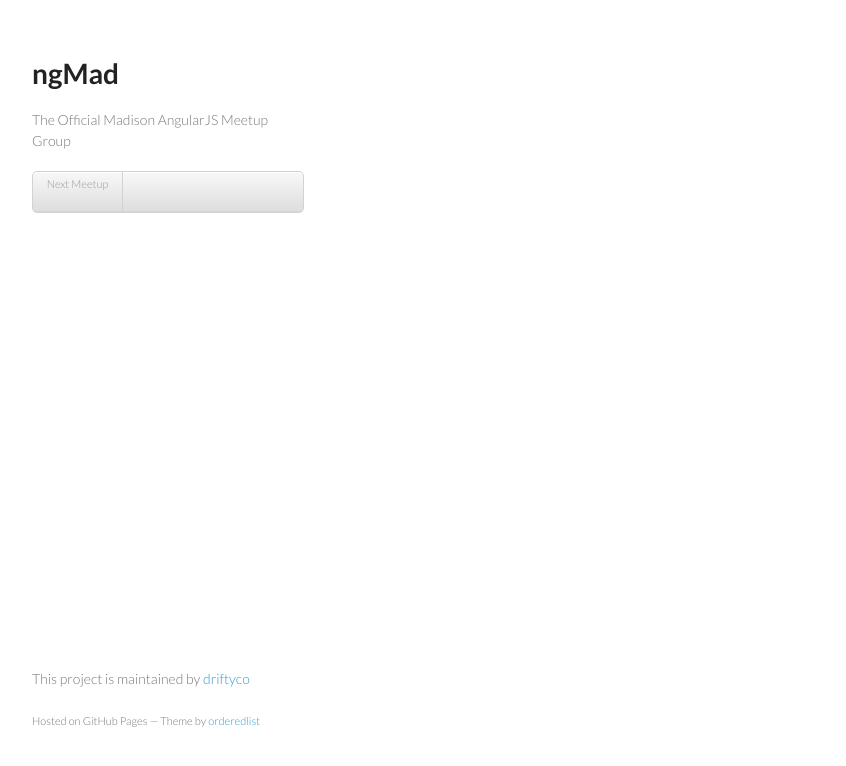
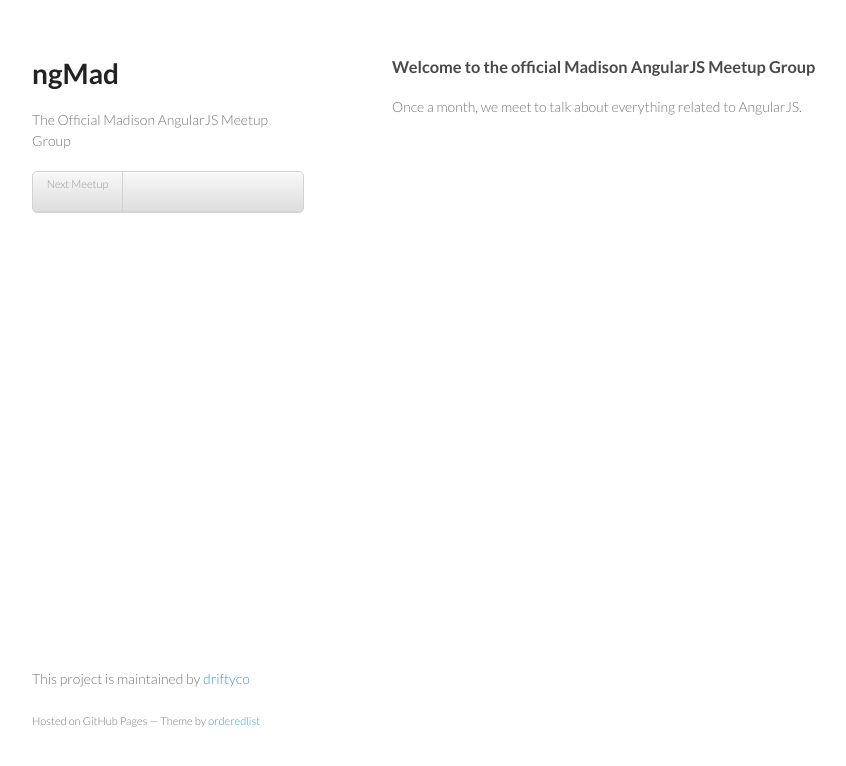
Before and after one commit to biddyweb/ngMad, a plain HTML site: page index.html in a window 1280 px wide. Shown: the whole page, without its empty margins (178-1024 px from the left). Drawn offline with Linux system fonts and the light colour scheme.

Commit message:
Update index.html

```diff
--- a/index.html
+++ b/index.html
@@ -23,7 +23,10 @@
         </ul>
       </header>
       <section>
-
+        <h3>Welcome to the official Madison AngularJS Meetup Group</h3>
+        <p>
+          Once a month, we meet to talk about everything related to AngularJS.
+        </p>
       </section>
       <footer>
         <p>This project is maintained by <a href="https://github.com/driftyco">driftyco</a></p>
```
